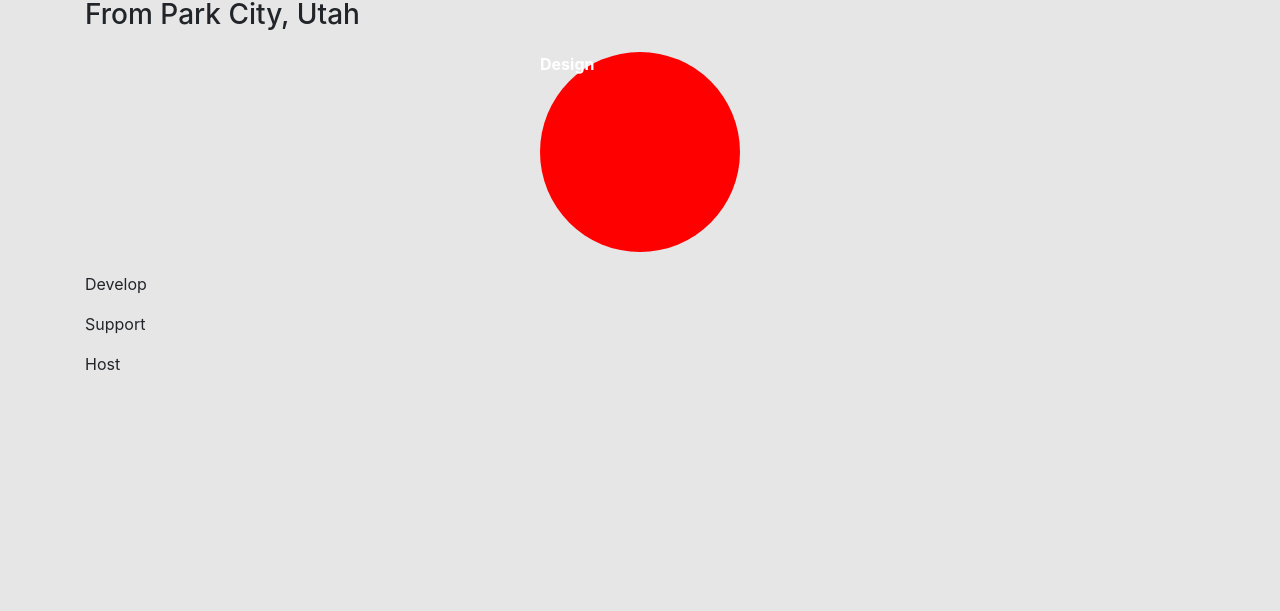
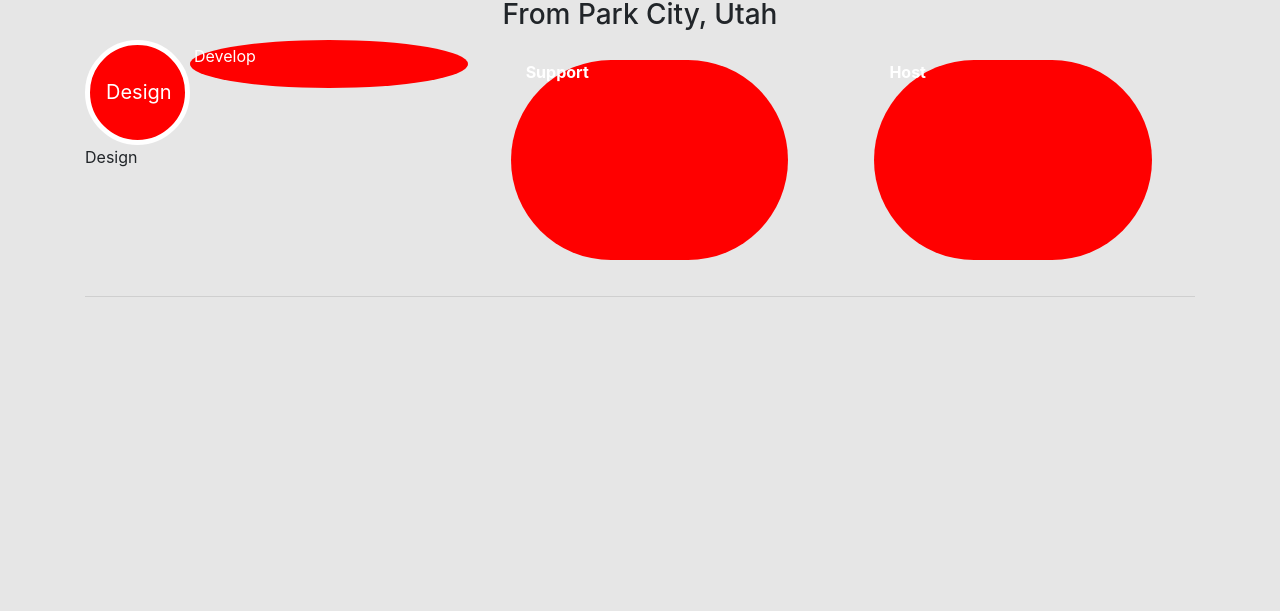
Before and after one commit to chaney-gaston-crystal/codeup-design-project, a plain HTML site: page design-project.html in a window 1280 px wide. Shown: the part 189-800 px from the top of the page. Drawn offline with nearby package versions, Linux system fonts and the light colour scheme.

Commit message:
button created

```diff
--- a/css/design-project.css
+++ b/css/design-project.css
@@ -19,14 +19,58 @@ nav {
     display: flex;
     z-index: 1000;
 }
-.design-circle {
+.design-button {
+    background: red;
+    border-radius: 50%;
+    height: 105px;
+    width: 105px;
+    border: 5px solid white;
+    /*color: white;*/
+    /*position: relative;*/
+    /*display: inline-block;*/
+    /*box-sizing: border-box;*/
+    /*!*!*height: 250px;*!*!*/
+    /*!*font-weight: bold;*!*/
+    /*!*!*width: 150px;*!*!*/
+    /*display: block;*/
+    /*margin: 20px auto;*/
+
+}
+.develop-circle {
+    background: red;
+    border-radius: 50%;
+    color: white;
+    /*height: 200px;*/
+    /*font-weight: bold;*/
+    /*width: 200px;*/
+    /*!*display: table;*!*/
+    /*margin: 20px auto;*/
+    /*box-sizing: border-box;*/
+    /*display: block;*/
+
+}
+.support-circle {
     background: red;
     border-radius: 200px;
     color: white;
     height: 200px;
     font-weight: bold;
     width: 200px;
-    display: table;
+    /*display: table;*/
     margin: 20px auto;
+    box-sizing: border-box;
+    display: block;
 
 }
+.host-circle {
+    background: red;
+    border-radius: 200px;
+    color: white;
+    height: 200px;
+    font-weight: bold;
+    width: 200px;
+    /*display: table;*/
+    margin: 20px auto;
+    box-sizing: border-box;
+    display: block;
+}
--- a/design-project.html
+++ b/design-project.html
@@ -14,7 +14,7 @@
     <!--Font Awesome -->
     <link rel="stylesheet" href="https://cdnjs.cloudflare.com/ajax/libs/font-awesome/5.9.0/css/all.css">
 
-    <!--Custom CSS-->
+    <!--Header-->
     <link rel="stylesheet" href="css/design-project.css">
 
     <title>Codeup Design Project</title>
@@ -25,36 +25,52 @@
 <nav class="navbar navbar-light">
     <!-- Logo-->
     <a class="navbar-brand" id="logo" href="#">
-        <img src="img/logo.jpg" width="105" height="105" class="d-inline-block align-top rounded-circle" alt="">codeup design
+        <img src="img/logo.jpg" width="105" height="105" class="d-inline-block align-top rounded-circle" alt="">
     </a>
+    <div id="design">
+        <h2 class="font-weight-lighter">codeup design</h2>
+    </div>
     <!--Nav Tabs-->
-    <a class="navbar-brand" href="#">SERVICES</a>
-    <a class="navbar-brand" href="#">WORK</a>
-    <a class="navbar-brand" href="#">BLOG</a>
-    <a class="navbar-brand" href="#">CONTACT</a>
+    <div class="d-flex flex-row-reverse bd-highlight">
+        <div class="p-2 bd-highlight">Services</div>
+        <div class="p-2 bd-highlight">Work</div>
+        <div class="p-2 bd-highlight">Blog</div>
+        <div class="p-2 bd-highlight">Contact</div>
+    </div>
+<!--    <a class="navbar-brand" href="#">SERVICES</a>-->
+<!--    <a class="navbar-brand" href="#">WORK</a>-->
+<!--    <a class="navbar-brand" href="#">BLOG</a>-->
+<!--    <a class="navbar-brand" href="#">CONTACT</a>-->
 </nav>
 
 <!--Main Page-->
 <div class="main-container container">
-    <h1>Visual Design & Web Development</h1>
-    <h3>From Park City, Utah </h3>
+    <h1 class="text-center">Visual Design & Web Development</h1>
+    <h3 class="text-center">From Park City, Utah </h3>
+    <div class="container">
+        <div class="row">
                 <div>
-        <div class="design-circle">
+                    <button type="button" class="btn btn-lg btn-primary design-button" >Design
+                </button>
                     <p>Design</p>
                 </div>
-        <div class="develop-circle">
+                <div class="col-3 develop-circle w-25 h-25 p-1">
                     <p>Develop</p>
                 </div>
-        <div class="support-circle">
+                <div class="col-3 support-circle">
                     <p>Support</p>
                 </div>
-        <div class="host-circle">
+                <div class="col-3 host-circle">
                     <p>Host</p>
                 </div>
+
         </div>
 
+    </div>
+    <hr>
 
 </div>
+
 
 
 
```
Lines whose indentation alone changed are shown as unchanged.
